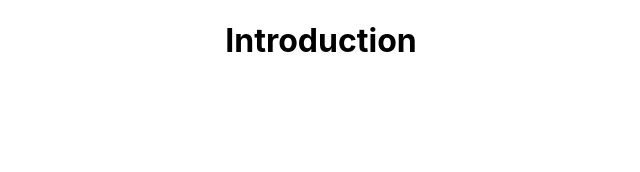
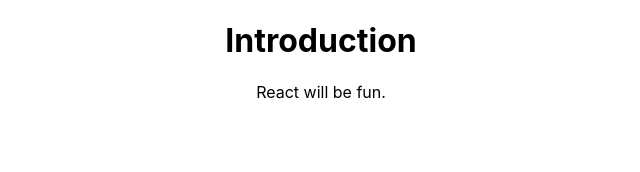
Before and after one commit to mohzys23/Mest1, a React (Create React App) app: page / in a window 1280 px wide. Shown: the top 172 px of the page, without its empty margins (319-959 px from the left). Built offline with nearby package versions, Linux system fonts and the light colour scheme.

Commit message:
first paragraph

```diff
--- a/src/App.js
+++ b/src/App.js
@@ -6,6 +6,7 @@
   return (
     <div className="App">
     <h1>Introduction</h1>
+    <p>React will be fun.</p>
     </div>
   );
 }
```
